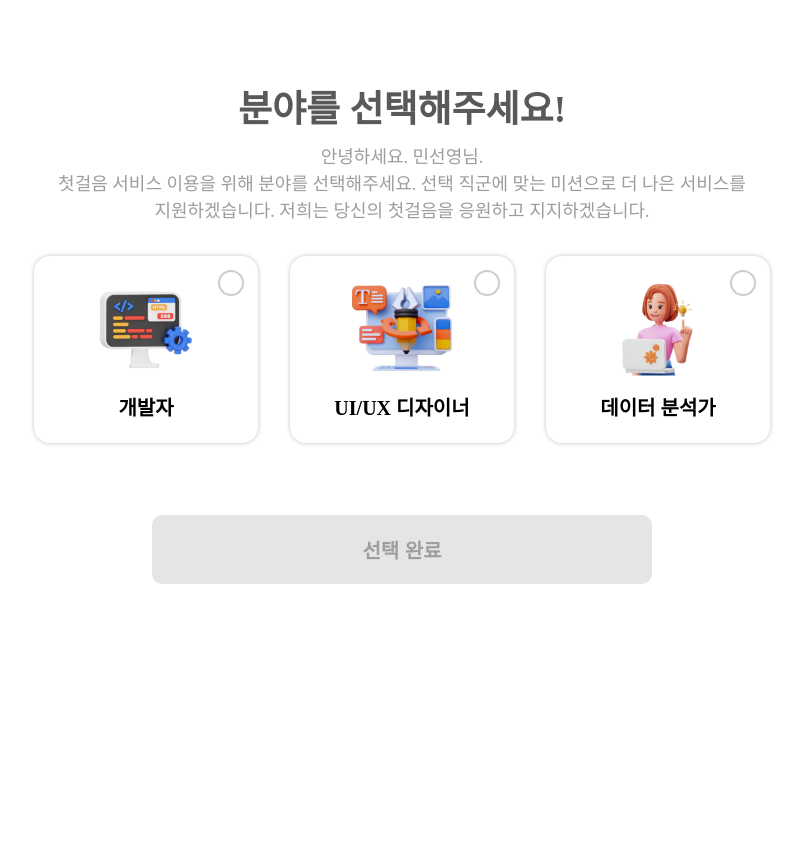
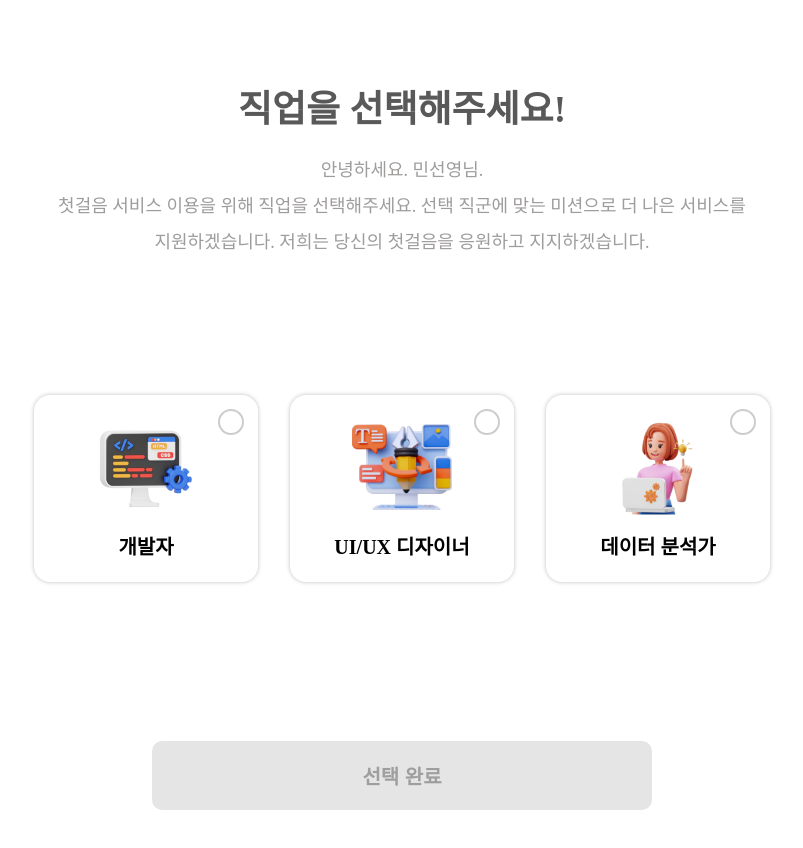
Before and after one commit to TeamS22D/first-step-web, a React (Vite) app: page /job in a window 1280 px wide. Shown: the top 848 px of the page, without its empty margins (238-1041 px from the left). Before the commit the page ends 800 px from the top, so only its background shows below. Built offline with nearby package versions, Linux system fonts and the light colour scheme; a web font is replaced by a local one.

Commit message:
직업선택페이지 완료

```diff
--- a/src/pages/Job/Job.style.ts
+++ b/src/pages/Job/Job.style.ts
@@ -17,13 +17,9 @@ export const Title = styled.h2`
 
 export const Description = styled.div`
   font-size: 18px;
-  line-height: 1.4;
-  color: #9f9c9c;
-  margin-bottom: 30px;
-
-  p {
-    margin: 2px 0;
-  }
+  line-height: 1;
+  color: #9F9C9C;
+  margin-bottom: 126.5px;
 `;
 
 export const TopRow = styled.div`
@@ -35,7 +31,7 @@ export const TopRow = styled.div`
 export const BottomRow = styled.div`
   display: flex;
   gap: 32px;
-  margin-bottom: 40px;
+  margin-bottom: 126.5px;
 `;
 
 export const Card = styled.div<{ $selected: boolean }>`
--- a/src/pages/Job/Job.tsx
+++ b/src/pages/Job/Job.tsx
@@ -38,12 +38,12 @@ export default function Occupation() {
 
   return (
     <S.Container>
-      <S.Title>분야를 선택해주세요!</S.Title>
+      <S.Title>직업을 선택해주세요!</S.Title>
 
       <S.Description>
         <p>안녕하세요. 민선영님.</p>
         <p>
-          첫걸음 서비스 이용을 위해 분야를 선택해주세요. 선택 직군에 맞는
+          첫걸음 서비스 이용을 위해 직업을 선택해주세요. 선택 직군에 맞는
           미션으로 더 나은 서비스를
         </p>
         <p>지원하겠습니다. 저희는 당신의 첫걸음을 응원하고 지지하겠습니다.</p>
```
